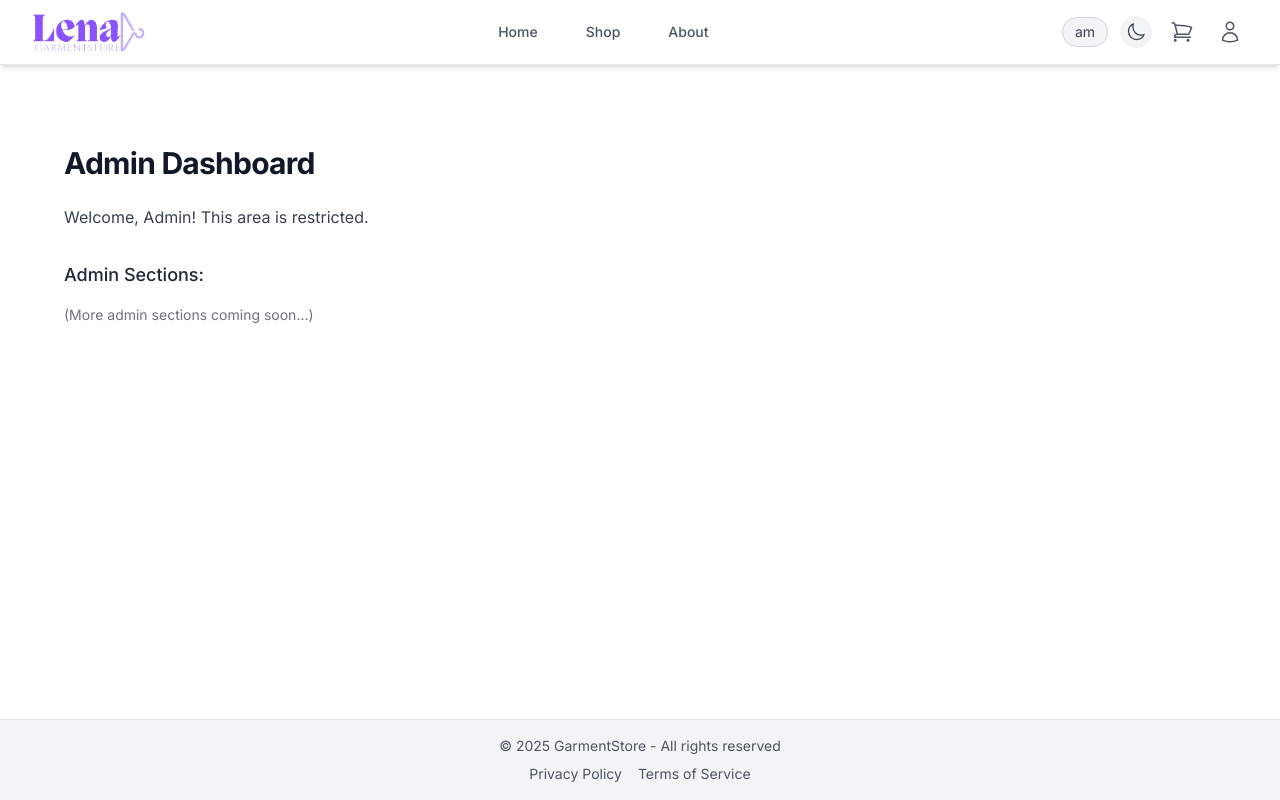
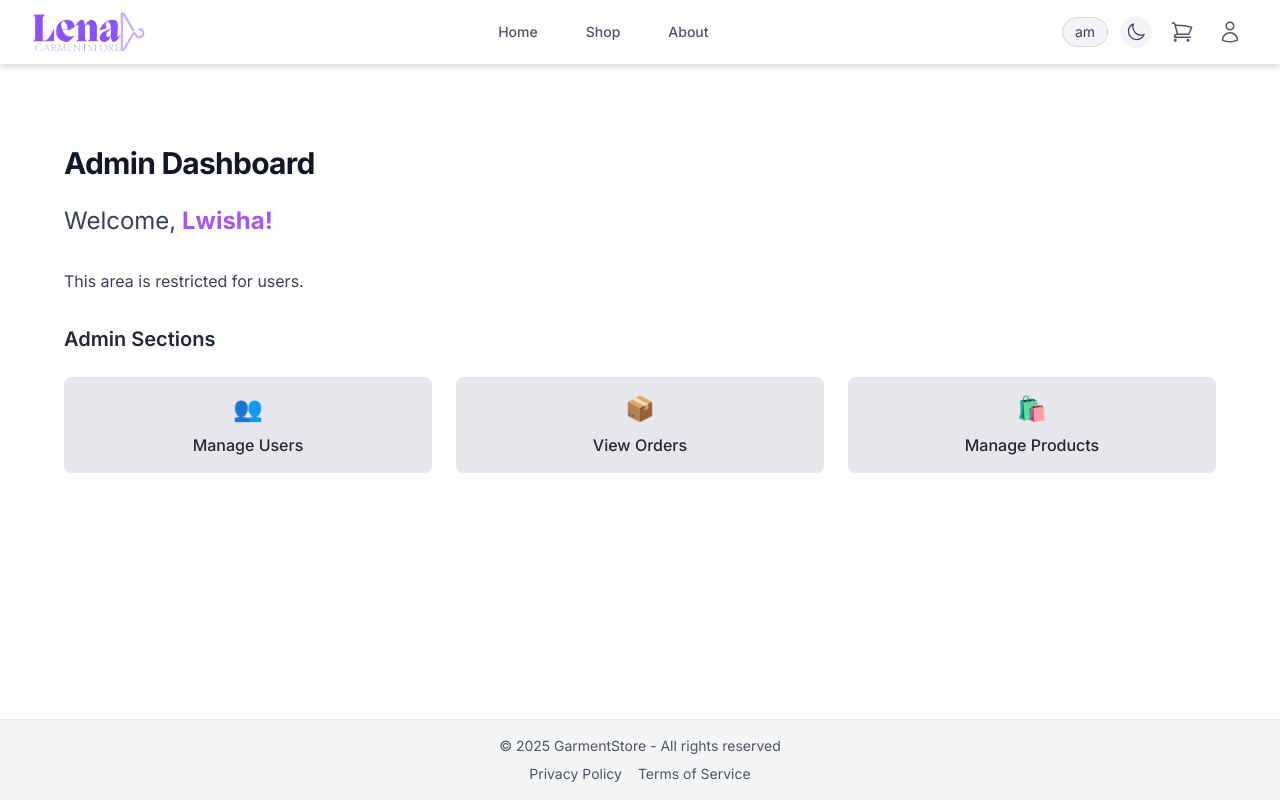
Before and after one commit to Hena7/Lena-Luxe-Wear, a Next.js app: page /admin in a window 1280 px wide. Built offline with nearby package versions, Linux system fonts and the light colour scheme; no server answers.

Commit message:
edit admin page

```diff
--- a/src/app/admin/page.tsx
+++ b/src/app/admin/page.tsx
@@ -2,7 +2,10 @@
 // This can be a Server Component initially if just displaying info
 // Or make it Client if interactions are needed immediately
 
+"use client"; // Added use client since we're using Link component
+
 import React from 'react';
+import Link from 'next/link';
 // You might fetch admin-specific data here later using server-side functions
 // or call API routes protected by the same admin check.
 
@@ -16,17 +19,42 @@ export default function AdminDashboardPage() {
       <h1 className="text-3xl font-bold tracking-tight text-gray-900 dark:text-white mb-6">
         Admin Dashboard
       </h1>
-      <p className="text-gray-700 dark:text-gray-300">
-        Welcome, Admin! This area is restricted.
+      <p className="text-gray-700 dark:text-gray-300 mb-8 text-2xl">
+        Welcome,<span className='text-purple-500 font-bold'> Lwisha!</span>
       </p>
-      {/* Add links to other admin sections later */}
-      <div className="mt-8 space-y-4">
-           <p className="text-lg font-medium">Admin Sections:</p>
-           {/* Add links to pages you'll create later */}
-           {/* <Link href="/admin/users" className="...">View Users</Link> */}
-           {/* <Link href="/admin/orders" className="...">View All Orders</Link> */}
-           {/* <Link href="/admin/products" className="...">Manage Products</Link> */}
-           <p className="text-sm text-gray-500">(More admin sections coming soon...)</p>
+      <p className='text-gray-700 dark:text-gray-300 mb-8'>
+        This area is restricted for users.
+      </p>
+      <div className="mt-8 space-y-6">
+        <h2 className="text-xl font-semibold text-gray-800 dark:text-white">
+          Admin Sections
+        </h2>
+
+        <div className="grid grid-cols-1 md:grid-cols-3 gap-6">
+          <Link
+            href="/admin/users"
+            className="bg-gray-200 dark:bg-gray-700 hover:bg-gray-300 dark:hover:bg-gray-600 text-gray-800 dark:text-gray-200 py-4 px-6 rounded-lg transition duration-300 flex flex-col items-center justify-center"
+          >
+            <span className="text-2xl mb-2">👥</span>
+            <span className="font-medium">Manage Users</span>
+          </Link>
+
+          <Link
+            href="/admin/orders"
+            className="bg-gray-200 dark:bg-gray-700 hover:bg-gray-300 dark:hover:bg-gray-600 text-gray-800 dark:text-gray-200 py-4 px-6 rounded-lg transition duration-300 flex flex-col items-center justify-center"
+          >
+            <span className="text-2xl mb-2">📦</span>
+            <span className="font-medium">View Orders</span>
+          </Link>
+
+          <Link
+            href="/admin/products"
+            className="bg-gray-200 dark:bg-gray-700 hover:bg-gray-300 dark:hover:bg-gray-600 text-gray-800 dark:text-gray-200 py-4 px-6 rounded-lg transition duration-300 flex flex-col items-center justify-center"
+          >
+            <span className="text-2xl mb-2">🛍️</span>
+            <span className="font-medium">Manage Products</span>
+          </Link>
+        </div>
       </div>
     </div>
   );
```
